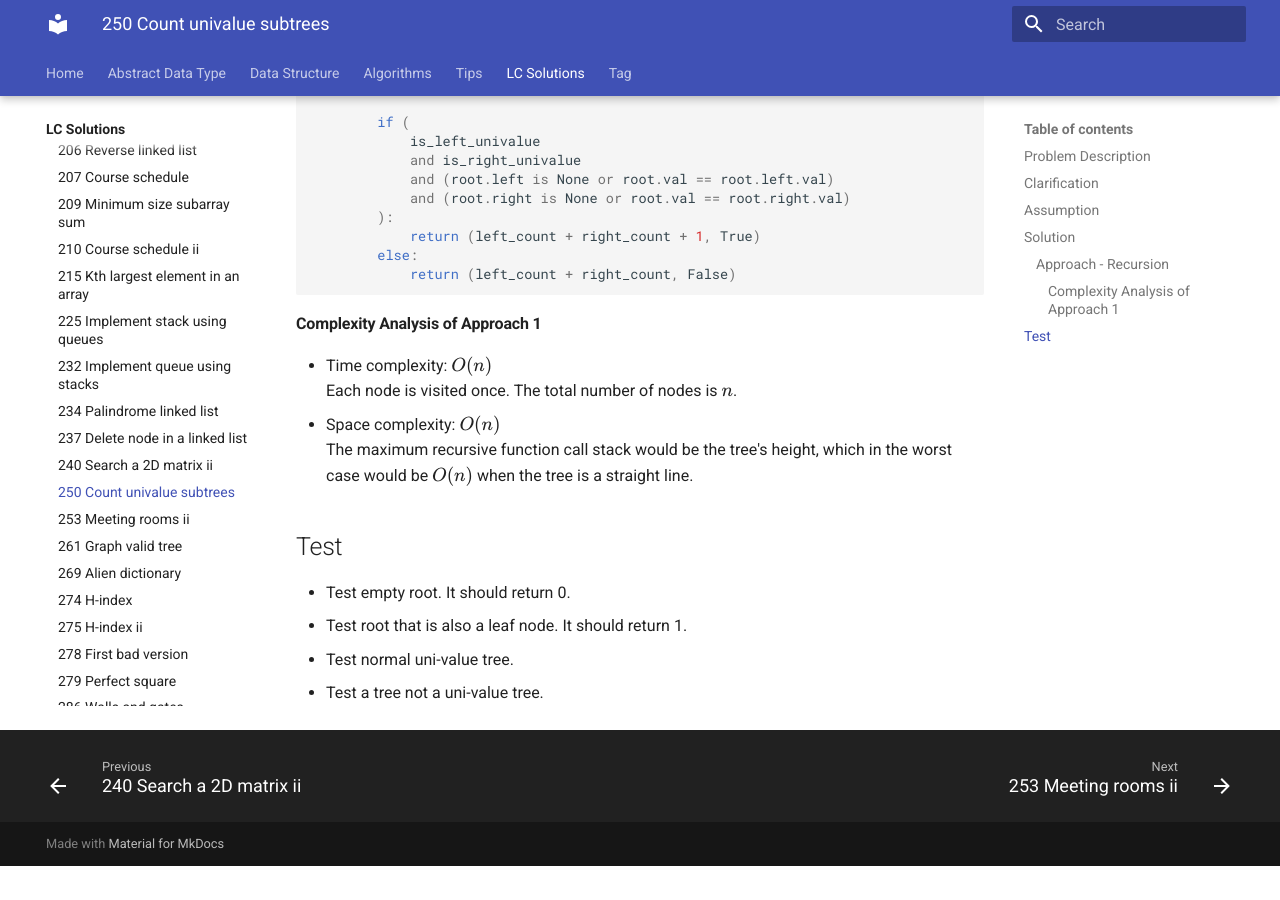
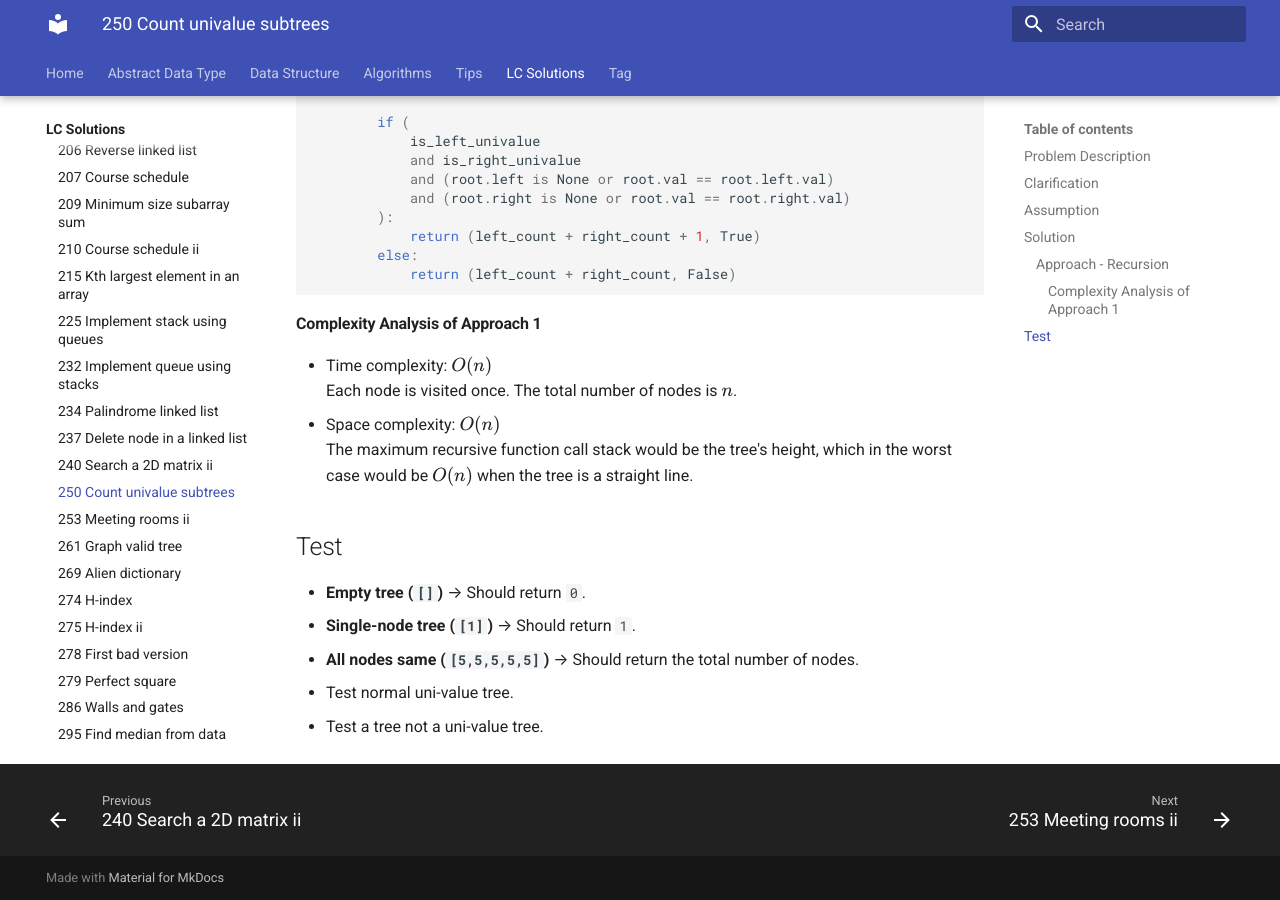
Before and after one commit to RogerLuo-Code/coding-practice, an MkDocs documentation site: the page built from docs/lc-solutions/lc0200-0299/lc0250-count-univalue-subtrees.md, in a window 1280 px wide and 900 px high, scrolled down 1346 px. Built offline with MkDocs 1.6.1 and Material for MkDocs 9.7.7, drawn with Linux system fonts in a browser that asks for light colours; before the commit the page ends 2212 px from its top, so only the background shows below that.

Commit message:
Update test section for LC250

```diff
--- a/docs/lc-solutions/lc0200-0299/lc0250-count-univalue-subtrees.md
+++ b/docs/lc-solutions/lc0200-0299/lc0250-count-univalue-subtrees.md
@@ -76,7 +76,8 @@
 
 ## Test
 
-- Test empty root. It should return 0.
-- Test root that is also a leaf node. It should return 1.
+- **Empty tree (`[]`)** → Should return `0`.
+- **Single-node tree (`[1]`)** → Should return `1`.
+- **All nodes same (`[5,5,5,5,5]`)** → Should return the total number of nodes.
 - Test normal uni-value tree.
 - Test a tree not a uni-value tree.
```
